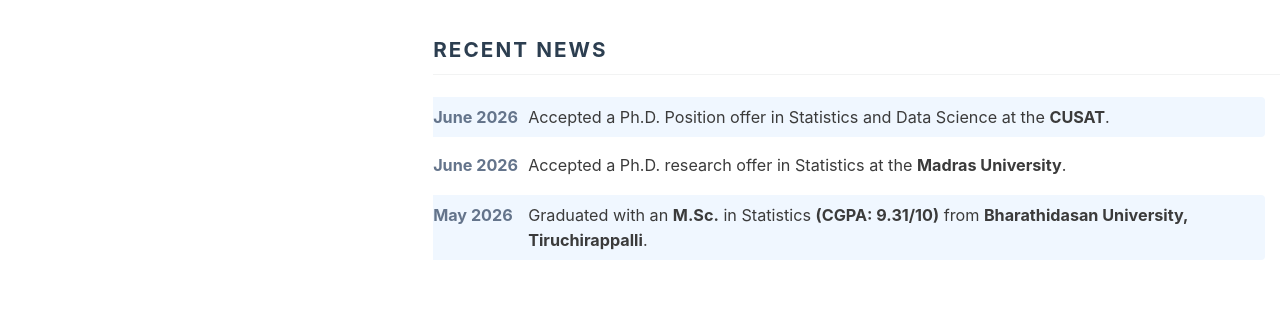
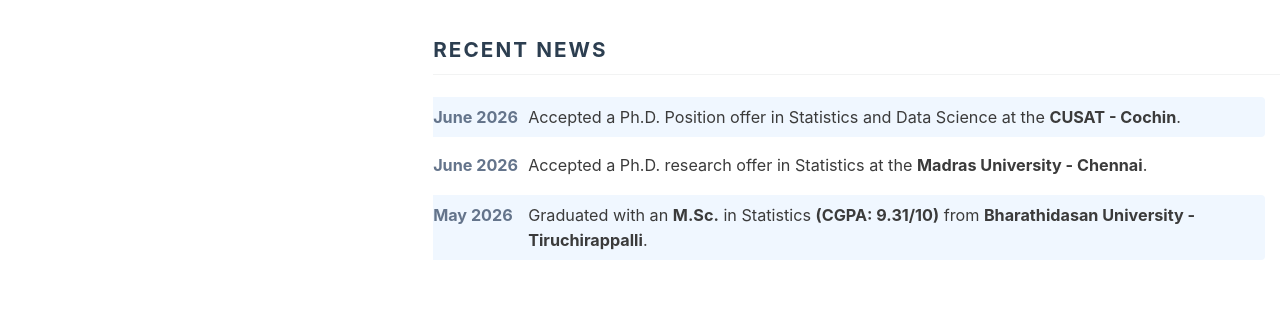
Before and after one commit to maibamrakeshsingh/maibamrakeshsingh.github.io, a Jekyll site: the page built from _pages/about.md, in a window 1280 px wide and 1317 px high. Shown: the part 888-1201 px from the top of the window. Built offline with Jekyll 4.4.1, drawn with Linux system fonts in a browser that asks for light colours; a script bundle is joined from its source files by our own code; library files that are not in the unit come from our copies.

Commit message:
Update university names with locations in timeline

```diff
--- a/_pages/about.md
+++ b/_pages/about.md
@@ -212,17 +212,17 @@
 
   <div class="timeline-item milestone">
     <div class="timeline-date">June 2026</div>
-    <div class="timeline-content">Accepted a Ph.D. Position offer in Statistics and Data Science at the <strong>CUSAT</strong>.</div>
+    <div class="timeline-content">Accepted a Ph.D. Position offer in Statistics and Data Science at the <strong>CUSAT - Cochin</strong>.</div>
   </div>
 
   <div class="timeline-item">
     <div class="timeline-date">June 2026</div>
-    <div class="timeline-content">Accepted a Ph.D. research offer in Statistics at the <strong>Madras University</strong>.</div>
+    <div class="timeline-content">Accepted a Ph.D. research offer in Statistics at the <strong>Madras University - Chennai</strong>.</div>
   </div>
 
   <div class="timeline-item milestone">
     <div class="timeline-date">May 2026</div>
-    <div class="timeline-content">Graduated with an <strong>M.Sc.</strong> in Statistics <strong>(CGPA: 9.31/10)</strong> from <strong>Bharathidasan University, Tiruchirappalli</strong>.</div>
+    <div class="timeline-content">Graduated with an <strong>M.Sc.</strong> in Statistics <strong>(CGPA: 9.31/10)</strong> from <strong>Bharathidasan University - Tiruchirappalli</strong>.</div>
   </div>
 
 </div>
```
